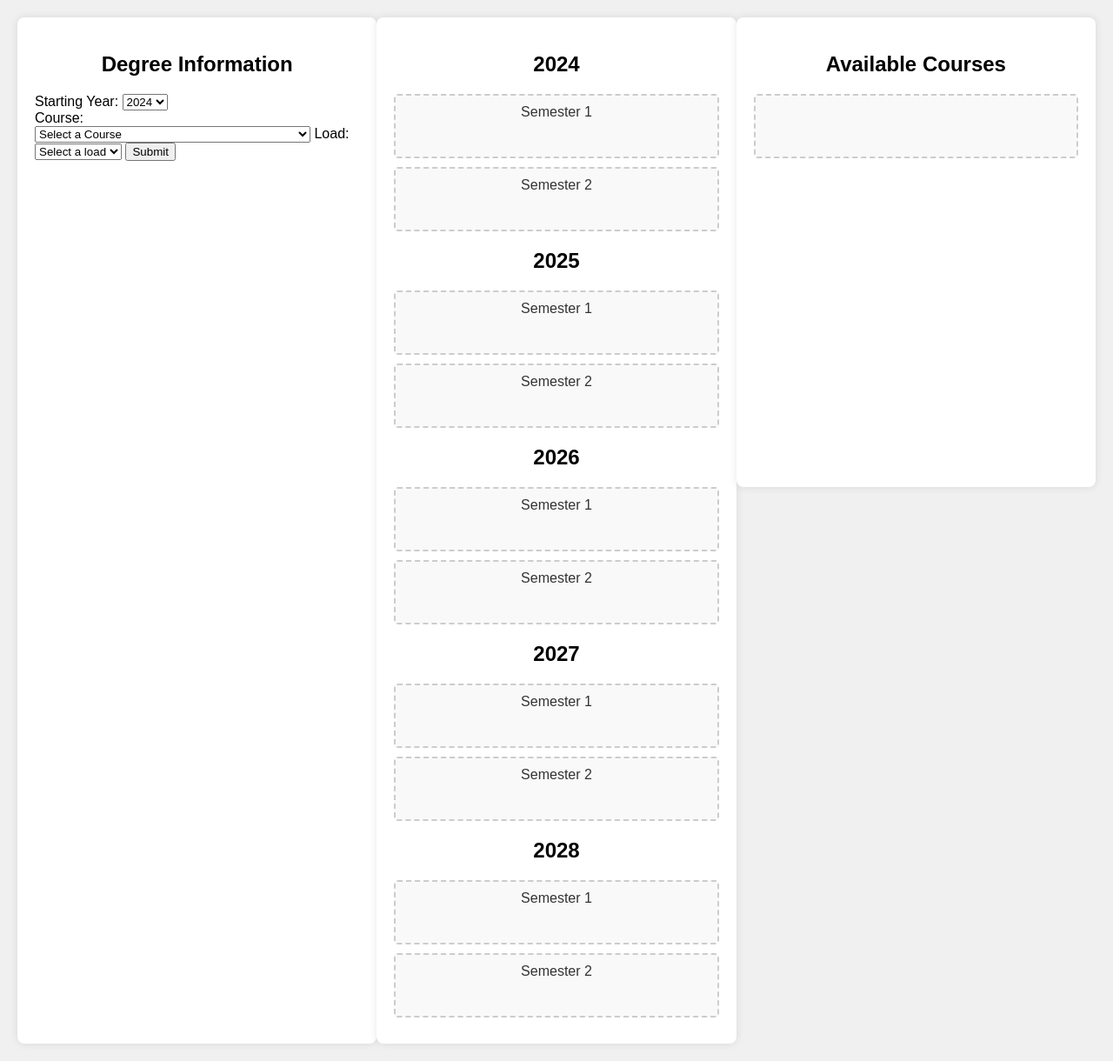
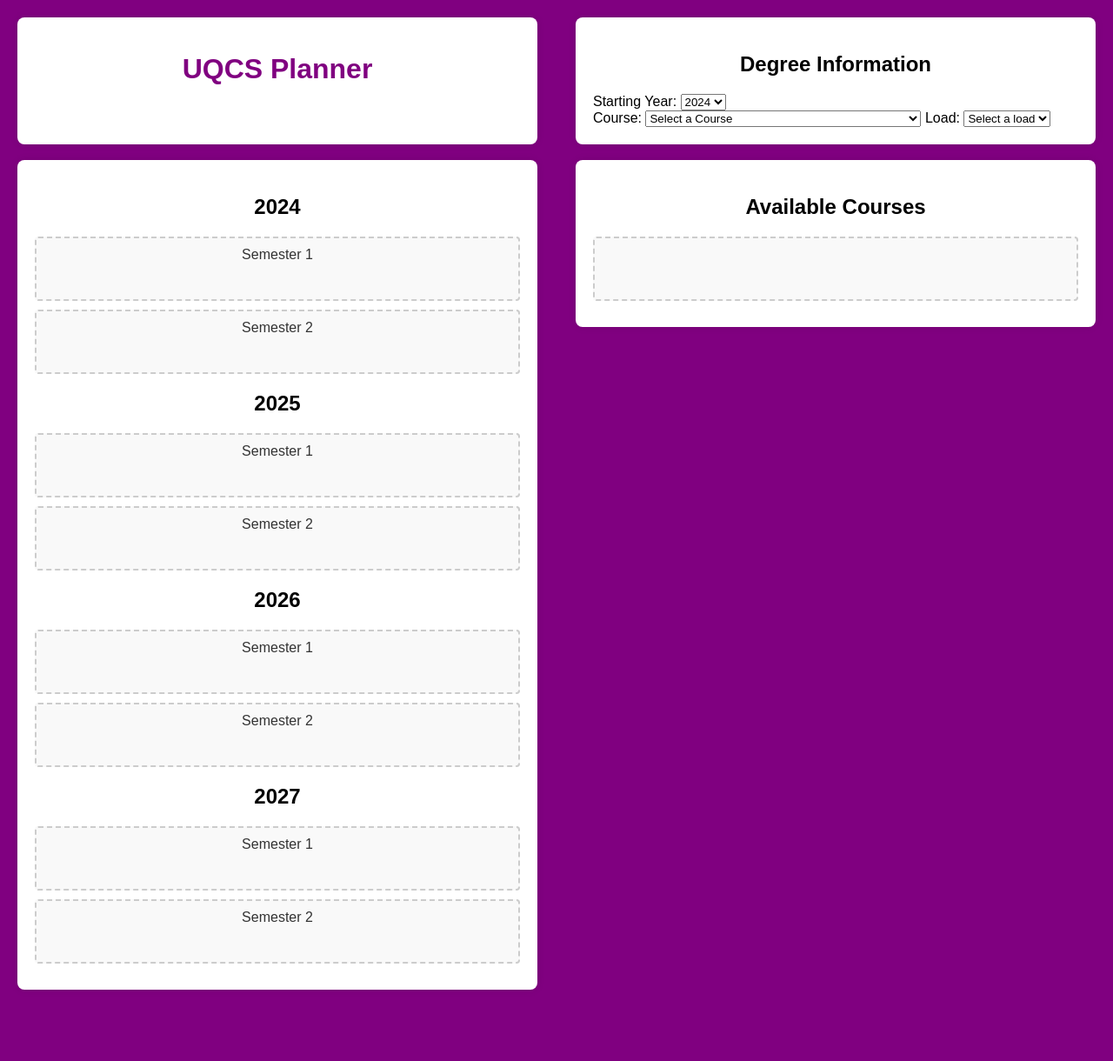
Before and after one commit to xboxdimensions/hackathon_planner, a plain HTML site: page FlaskApp/templates/index.html in a window 1280 px wide. Shown: the whole page at 87% size. After the commit the page ends 1158 px from the top, so only its background shows below. Drawn offline with Linux system fonts and the light colour scheme.

Commit message:
website but better

```diff
--- a/FlaskApp/templates/index.html
+++ b/FlaskApp/templates/index.html
@@ -3,21 +3,20 @@
 <head>
     <meta charset="UTF-8">
     <meta name="viewport" content="width=device-width, initial-scale=1.0">
-    <title>Drag and Drop Course Selection</title>
+    <title>Course planner</title>
     <style>
         body {
             font-family: Arial, sans-serif;
-            background-color: #f0f0f0;
+            background-color: purple;
             margin: 20px;
         }
         .container {
             display: flex;
             justify-content: space-between;
-            margin: auto;
         }
         .courses{
             overflow-y: scroll;
-            height: 500px;
+            height:fit-content;
             position: sticky;
             top: 0;
 
@@ -45,6 +44,7 @@
             text-align: center;
             cursor: grab;
         }
+
 
         .course, .semester {
             /* ... existing styles ... */
@@ -78,11 +78,18 @@
         .semester.over {
             border-color: purple;
         }
+        h1 {
+            text-align: center;
+            margin-bottom: 20px;
+            color: purple;
+        }
     </style>
 </head>
 <body>
-
 <div class="container">
+    <div class="semesters">
+        <h1>UQCS Planner</h1>
+    </div>
     <div class="semesters">
         <h2>Degree Information</h2>
         <label for="starting-year">Starting Year:</label>
@@ -91,7 +98,6 @@
             <option value="2025">2025</option>
             <option value="2026">2026</option>
             <option value="2027">2027</option>
-            <option value="2028">2028</option>
         </select>
         <br>
         <label for="Course">Course:</label>
@@ -104,9 +110,10 @@
             <option value="part">Full time</option>
             <option value="Full">Part time</option>
         </select>
-        <button id="submit">Submit</button>
     </div>
-
+</div>
+<br>
+<div class="container">
     <div class="semesters">
         <h2>2024</h2>
         <div class="semester" id="semester1" ondrop="drop(event)" ondragover="allowDrop(event)" ondragleave="dragLeave(event)">Semester 1</div>
@@ -120,9 +127,6 @@
         <h2>2027</h2>
         <div class="semester" id="semester7" ondrop="drop(event)" ondragover="allowDrop(event)" ondragleave="dragLeave(event)">Semester 1</div>
         <div class="semester" id="semester8" ondrop="drop(event)" ondragover="allowDrop(event)" ondragleave="dragLeave(event)">Semester 2</div>
-        <h2>2028</h2>
-        <div class="semester" id="semester9" ondrop="drop(event)" ondragover="allowDrop(event)" ondragleave="dragLeave(event)">Semester 1</div>
-        <div class="semester" id="semester10" ondrop="drop(event)" ondragover="allowDrop(event)" ondragleave="dragLeave(event)">Semester 2</div>
     </div>
     <div class="courses">
         <h2>Available Courses</h2>
@@ -337,7 +341,8 @@ document.getElementById('courseSelect').addEventListener('change', function() {
         // Clear all children before appending new courses
         document.getElementById("cou").innerHTML = '';
         for (const Avcourse in data.AvailiableCourses) {
-            const newCourse = document.createElement('div');
+            if (data.AvailiableCourses[Avcourse].length < 9){
+                const newCourse = document.createElement('div');
             newCourse.classList.add('course');
             newCourse.textContent = data.AvailiableCourses[Avcourse];
             newCourse.id = newCourse.textContent;
@@ -348,12 +353,14 @@ document.getElementById('courseSelect').addEventListener('change', function() {
             });
             // Append the new course to the semester
             document.getElementById("cou").appendChild(newCourse);
+            }
         }
         int = 0;
         for (year in (data.Plan)){
             for(semester in data.Plan[year]){
                 int +=1
                 document.getElementById(`semester${int}`).innerHTML = '';
+                document.getElementById(`semester${int}`).textContent = "Semester " + int;
                 for(course in data.Plan[year][semester]){
                     const newCourse = document.createElement('div');
                     newCourse.classList.add('course');
```
